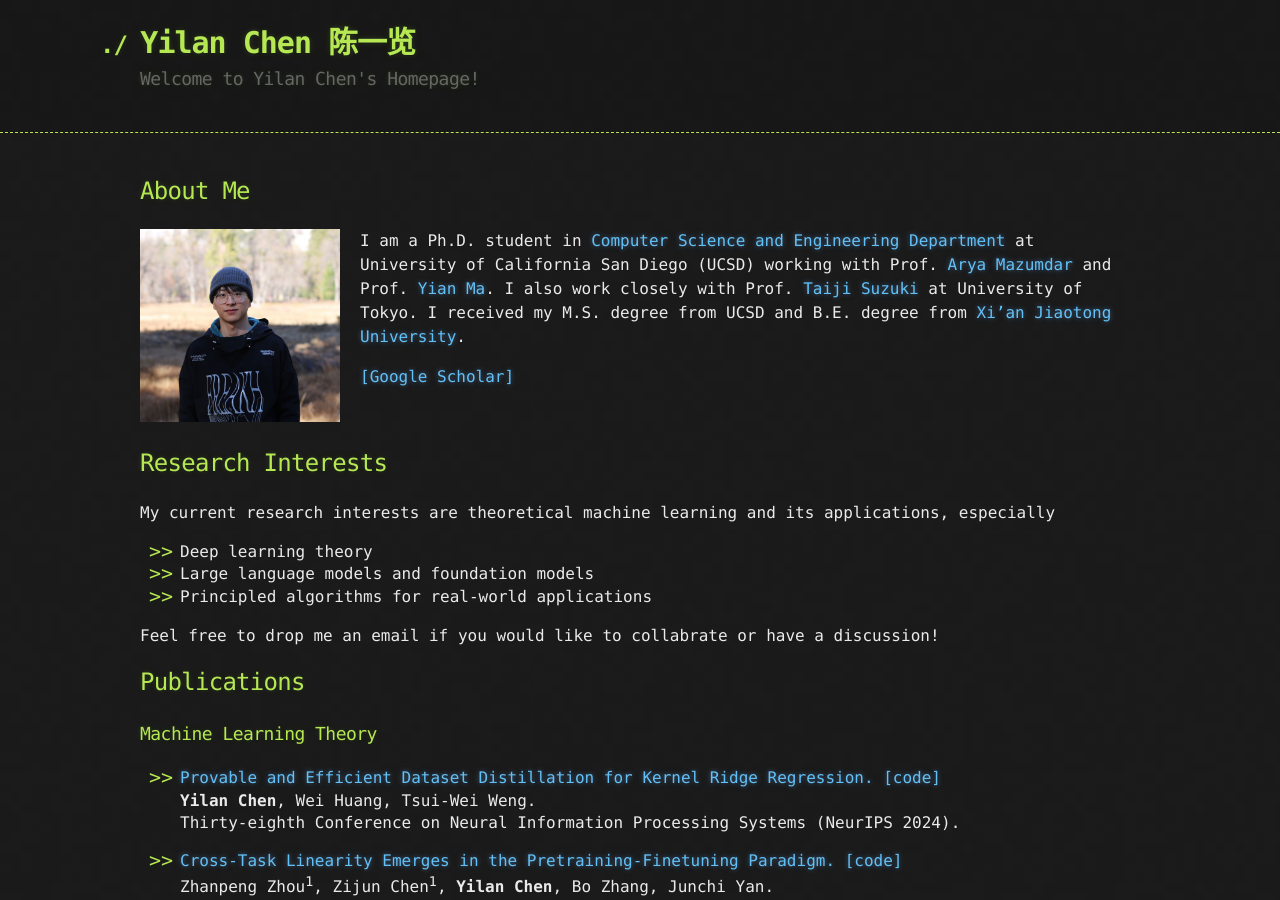
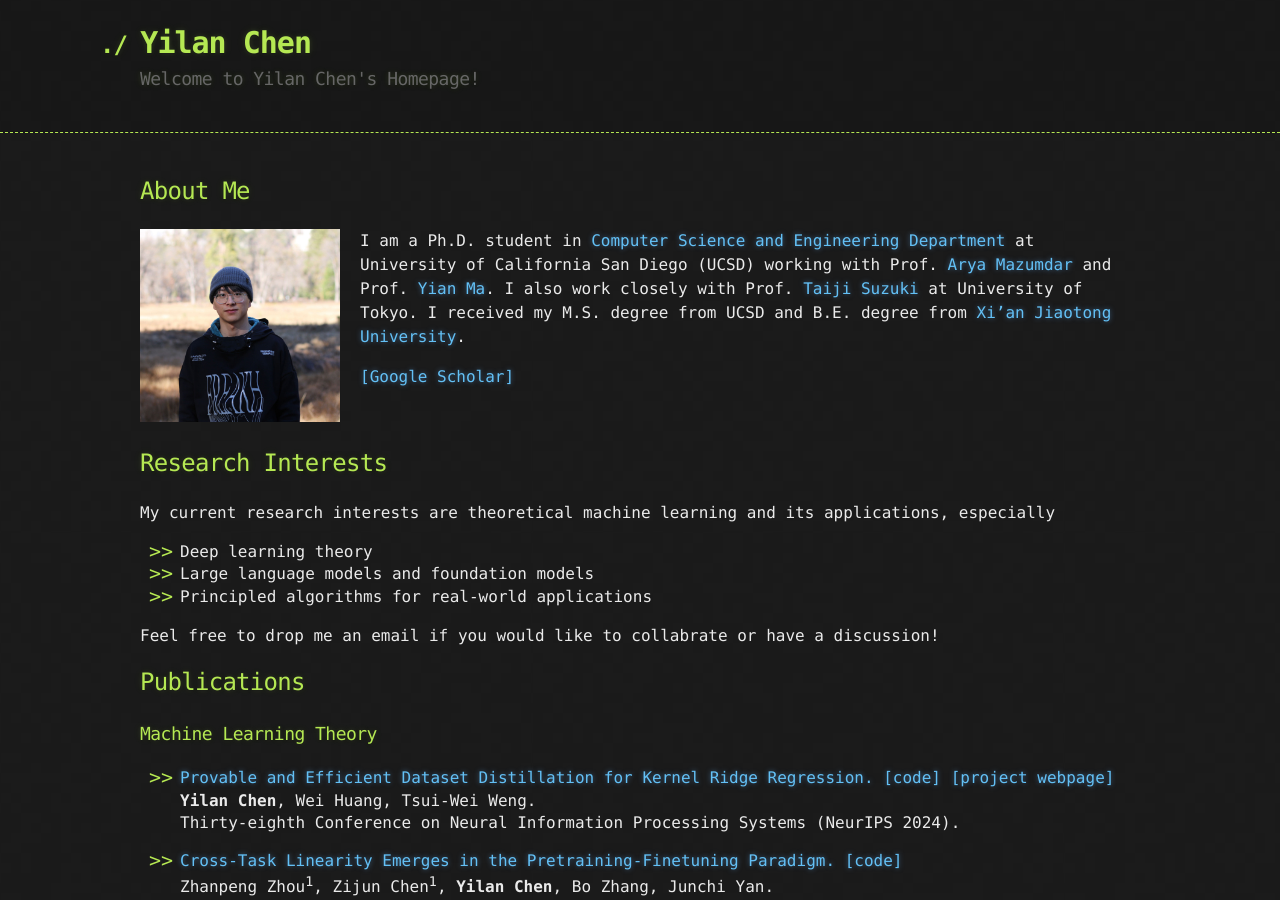
Before and after one commit to yilanchen6/yilanchen6.github.io, a Jekyll site: the page built from index.md, in a window 1280 px wide and 900 px high. Built offline with Jekyll 4.4.1, drawn with Linux system fonts in a browser that asks for light colours.

Commit message:
add project webpage

```diff
--- a/_config.yml
+++ b/_config.yml
@@ -1,4 +1,4 @@
-title: Yilan Chen 陈一览
+title: Yilan Chen
 description: Welcome to Yilan Chen's Homepage!
 show_downloads: false
 google_analytics:
--- a/index.md
+++ b/index.md
@@ -55,7 +55,7 @@ Feel free to drop me an email if you would like to collabrate or have a discussi
 ## Publications
 
 ### Machine Learning Theory
-- [Provable and Efficient Dataset Distillation for Kernel Ridge Regression.](https://openreview.net/pdf?id=WI2VpcBdnd) [[code]](https://github.com/Trustworthy-ML-Lab/provable-efficient-dataset-distill-KRR) <br>
+- [Provable and Efficient Dataset Distillation for Kernel Ridge Regression.](https://openreview.net/pdf?id=WI2VpcBdnd) [[code]](https://github.com/Trustworthy-ML-Lab/provable-efficient-dataset-distill-KRR) [[project webpage]](https://lilywenglab.github.io/provable-efficient-dataset-distill-KRR/)<br>
 **Yilan Chen**, Wei Huang, Tsui-Wei Weng.<br>
 Thirty-eighth Conference on Neural Information Processing Systems (NeurIPS 2024).
 
```
